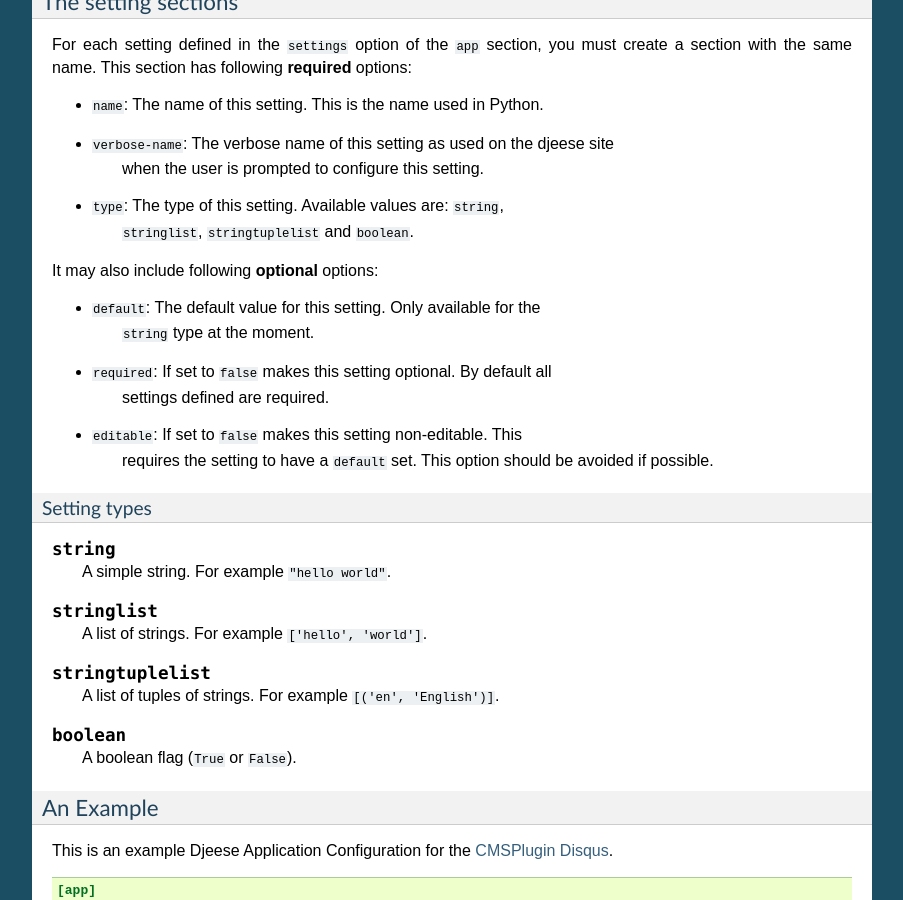
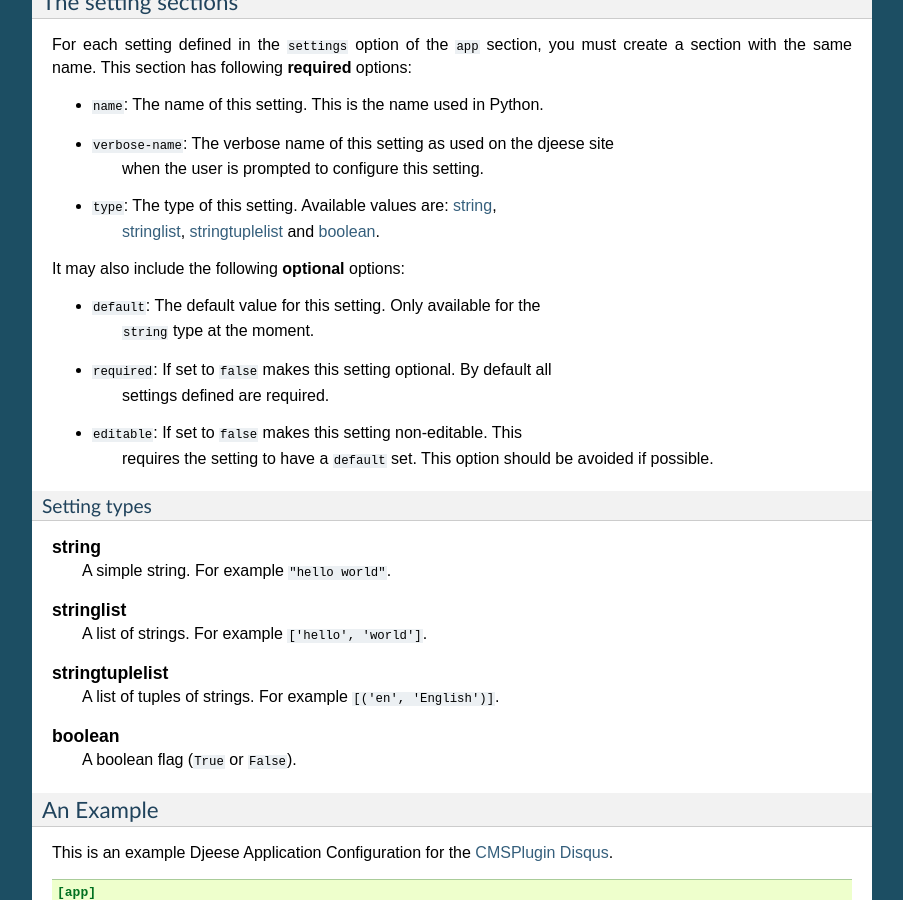
Before and after one commit to pascalmouret/djeese-client, a Sphinx documentation site: the page built from docs/app-configuration.rst, in a window 1280 px wide and 900 px high, scrolled down 1245 px. Shown: the whole window, without its empty margins (198-1101 px from the left). Built offline with Sphinx 7.4.7, drawn with Linux system fonts in a browser that asks for light colours; cross-references to code outside the pages are shown as plain code.

Commit message:
fixe RST markup

```diff
--- a/docs/app-configuration.rst
+++ b/docs/app-configuration.rst
@@ -76,11 +76,11 @@ must create a section with the same name. This section has following
 * ``name``: The name of this setting. This is the name used in Python.
 * ``verbose-name``: The verbose name of this setting as used on the djeese site
                     when the user is prompted to configure this setting.
-* ``type``: The type of this setting. Available values are: :describe:`string`,
-            :describe:`stringlist`, :describe:`stringtuplelist` and
-            :describe:`boolean`.
+* ``type``: The type of this setting. Available values are: :term:`string`,
+            :term:`stringlist`, :term:`stringtuplelist` and
+            :term:`boolean`.
 
-It may also include following **optional** options:
+It may also include the following **optional** options:
 
 * ``default``: The default value for this setting. Only available for the
                ``string`` type at the moment.
@@ -95,21 +95,19 @@ It may also include following **optional** options:
 Setting types
 -------------
 
-.. describe:: string
+.. glossary::
 
-    A simple string. For example ``"hello world"``.
+    string
+        A simple string. For example ``"hello world"``.
 
-.. describe:: stringlist
+    stringlist
+        A list of strings. For example ``['hello', 'world']``.
 
-    A list of strings. For example ``['hello', 'world']``.
+    stringtuplelist
+        A list of tuples of strings. For example ``[('en', 'English')]``.
 
-.. describe:: stringtuplelist
-
-    A list of tuples of strings. For example ``[('en', 'English')]``.
-
-.. describe:: boolean
-
-    A boolean flag (``True`` or ``False``).
+    boolean
+        A boolean flag (``True`` or ``False``).
 
 
 An Example
```
